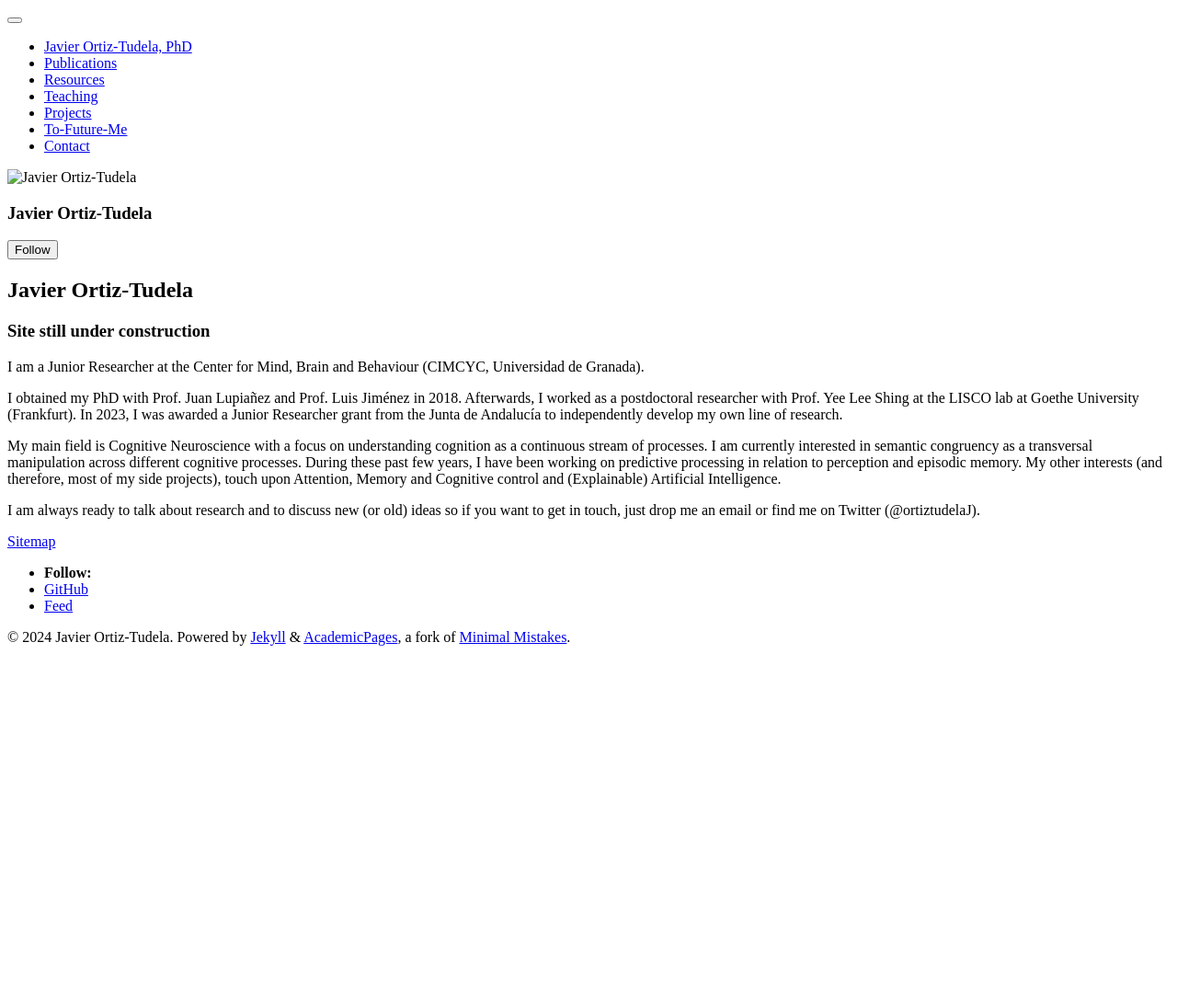
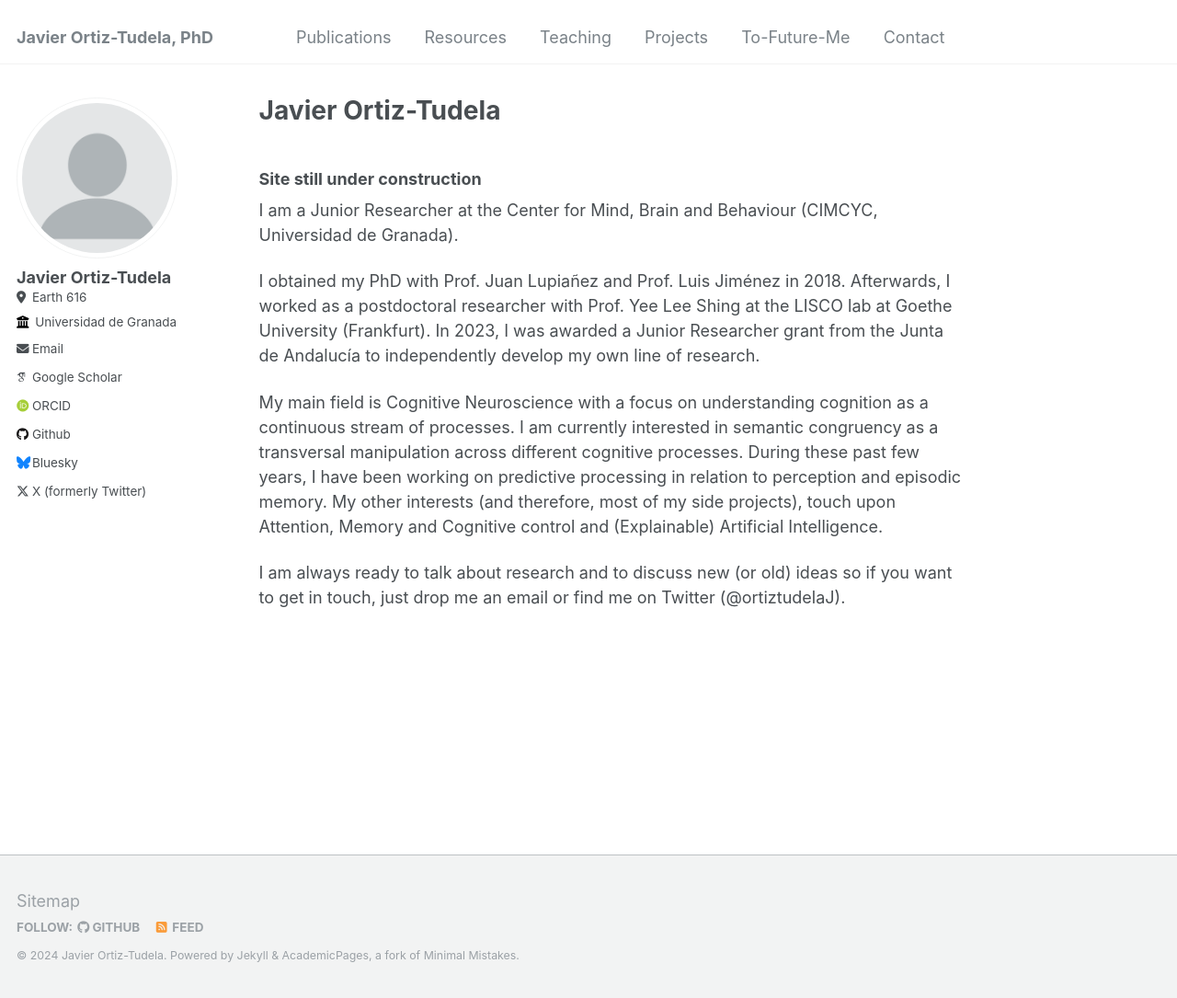
Before and after one commit to ortiztudela/ortiztudela, a Jekyll site: the page built from _pages/about.md, in a window 1280 px wide and 1085 px high. Shown: the whole window at 92% size. Built offline with Jekyll 4.4.1, drawn with Linux system fonts in a browser that asks for light colours; some web fonts are replaced; a script bundle is joined from its source files by our own code; library files that are not in the unit come from our copies; part of the change alters nothing that is shown.

```diff
--- a/_config.yml
+++ b/_config.yml
@@ -13,7 +13,7 @@ title_separator          : "-"
 name                     : &name "Javier Ortiz-Tudela"
 description              : &description "personal description"
 url                      : https://ortiztudela.github.io/ortiztudela # the base hostname & protocol for your site e.g. "https://mmistakes.github.io"
-baseurl                  : "ortiztudela" # the subpath of your site, e.g. "/blog"
+baseurl                  : "" # the subpath of your site, e.g. "/blog"
 repository               : "ortiztudela/ortiztudela.github.io"
 
 # Site Author - The following control what appear as part of the author content on the side bar.
```
